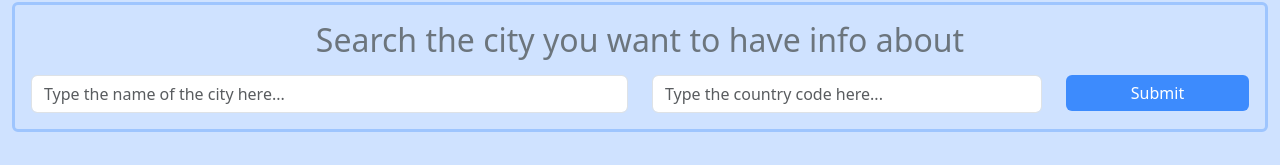
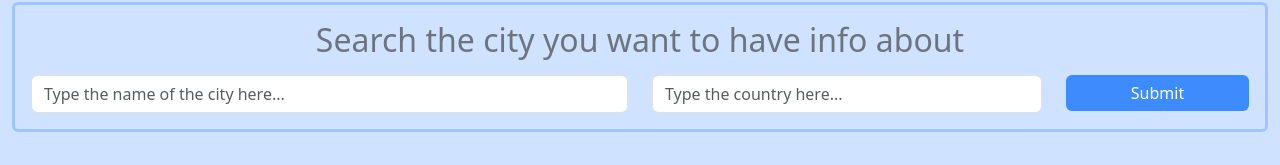
Before and after one commit to GiorgiaFormicola/U3-W2-D5, a React (Vite) app in the folder meteo-app/: page / in a window 1280 px wide. Shown: the part 246-411 px from the top of the page. Built offline with nearby package versions, Linux system fonts and the light colour scheme; no server answers.

Commit message:
SearchBarUpdates

```diff
--- a/meteo-app/src/components/MeteoSearchbar.jsx
+++ b/meteo-app/src/components/MeteoSearchbar.jsx
@@ -41,7 +41,7 @@ const MeteoSearchbar = function (props) {
                 <Form.Control
                   required
                   type="text"
-                  placeholder="Type the country code here..."
+                  placeholder="Type the country here..."
                   className=" mr-sm-2"
                   value={countryCode}
                   onChange={(e) => {
```
